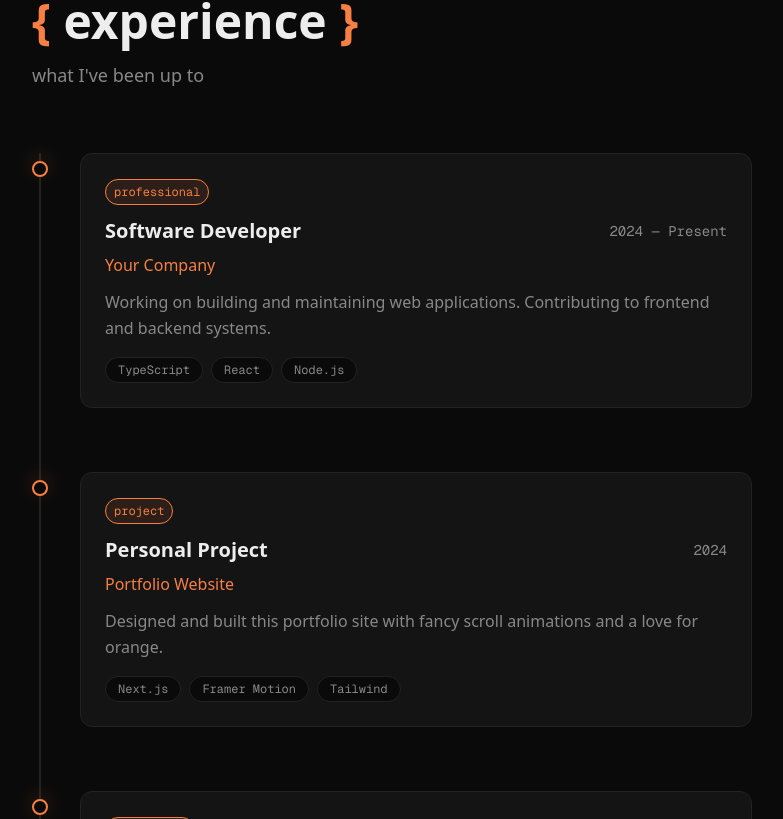
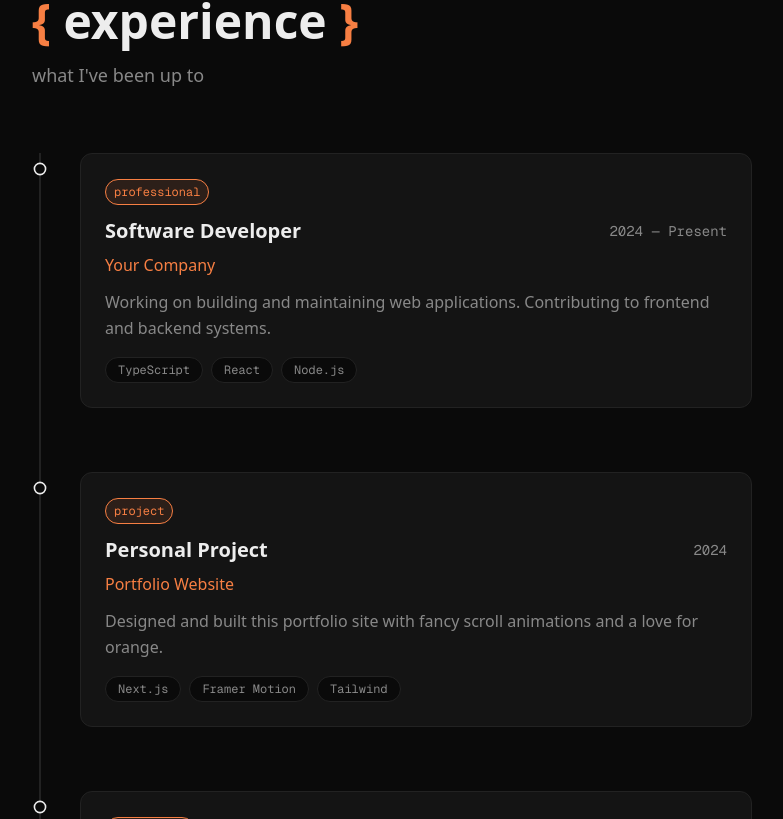
Before and after one commit to kloczewiak/filipk-dev-wip, a Next.js app: page / in a window 1280 px wide. Shown: the part 1541-2360 px from the top of the page, without its empty margins (248-1031 px from the left). Built offline with nearby package versions, Linux system fonts and the light colour scheme.

Commit message:
Make the dots near experience cards light up when the line reaches it

```diff
--- a/src/components/Experience.tsx
+++ b/src/components/Experience.tsx
@@ -1,7 +1,14 @@
 "use client";
 
-import { motion, useScroll, useTransform, useInView } from "motion/react";
-import { useRef } from "react";
+import {
+  motion,
+  useScroll,
+  useTransform,
+  useSpring,
+  useInView,
+  type MotionValue,
+} from "motion/react";
+import { useRef, type RefObject } from "react";
 import PetTarget from "./pet/PetTarget";
 
 interface ExperienceItem {
@@ -43,15 +50,47 @@ const experiences: ExperienceItem[] = [
   },
 ];
 
+/** The dot is positioned at `top: 0.5rem` (8px) inside each card wrapper. */
+const DOT_OFFSET = 8;
+
 function ExperienceCard({
   item,
   index,
+  scrollYProgress,
+  containerRef,
 }: {
   item: ExperienceItem;
   index: number;
+  scrollYProgress: MotionValue<number>;
+  containerRef: RefObject<HTMLDivElement | null>;
 }) {
   const ref = useRef<HTMLDivElement>(null);
   const isInView = useInView(ref, { once: false, margin: "-100px 0px" });
+
+  // Compute threshold dynamically: dot's pixel offset / container height
+  const getThreshold = () => {
+    const container = containerRef.current;
+    const card = ref.current;
+    if (!container || !card) return 0;
+    const dotTop = card.offsetTop + DOT_OFFSET;
+    return dotTop / container.offsetHeight;
+  };
+
+  const dotBorder = useTransform(scrollYProgress, (v) =>
+    v >= getThreshold() ? "var(--color-accent)" : "var(--color-card-border)",
+  );
+  const dotBg = useTransform(scrollYProgress, (v) =>
+    v >= getThreshold() ? "var(--color-accent)" : "var(--color-background)",
+  );
+  const dotScaleRaw = useTransform(scrollYProgress, (v) =>
+    v >= getThreshold() ? 1.3 : 0.8,
+  );
+  const dotScale = useSpring(dotScaleRaw, { stiffness: 400, damping: 15, mass: 0.5 });
+
+  const glowOpacityRaw = useTransform(scrollYProgress, (v) =>
+    v >= getThreshold() ? 0.3 : 0,
+  );
+  const glowOpacity = useSpring(glowOpacityRaw, { stiffness: 300, damping: 20 });
 
   return (
     <motion.div
@@ -63,27 +102,19 @@ function ExperienceCard({
     >
       {/* Timeline dot */}
       <motion.div
-        className="absolute left-0 top-2 w-4 h-4 rounded-full border-2 border-accent bg-background z-10"
-        initial={{ scale: 0 }}
-        animate={isInView ? { scale: 1 } : { scale: 0 }}
-        transition={{
-          duration: 0.4,
-          delay: 0.1,
-          type: "spring",
-          stiffness: 200,
+        className="absolute left-0 top-2 w-4 h-4 rounded-full border-2 z-10"
+        style={{
+          borderColor: dotBorder,
+          backgroundColor: dotBg,
+          scale: dotScale,
         }}
       />
 
       {/* Animated glow behind the dot */}
       <motion.div
         className="absolute left-[-4px] top-0 w-6 h-6 rounded-full bg-accent/30 blur-sm z-0"
-        initial={{ scale: 0, opacity: 0 }}
-        animate={
-          isInView
-            ? { scale: [0, 1.5, 1], opacity: [0, 0.6, 0.3] }
-            : { scale: 0, opacity: 0 }
-        }
-        transition={{ duration: 0.6, delay: 0.1 }}
+        style={{ opacity: glowOpacity }}
+        transition={{ duration: 0.4 }}
       />
 
       {/* Card */}
@@ -192,7 +223,13 @@ export default function Experience() {
         </div>
 
         {experiences.map((item, index) => (
-          <ExperienceCard key={index} item={item} index={index} />
+          <ExperienceCard
+            key={index}
+            item={item}
+            index={index}
+            scrollYProgress={scrollYProgress}
+            containerRef={containerRef}
+          />
         ))}
       </div>
     </section>
```
